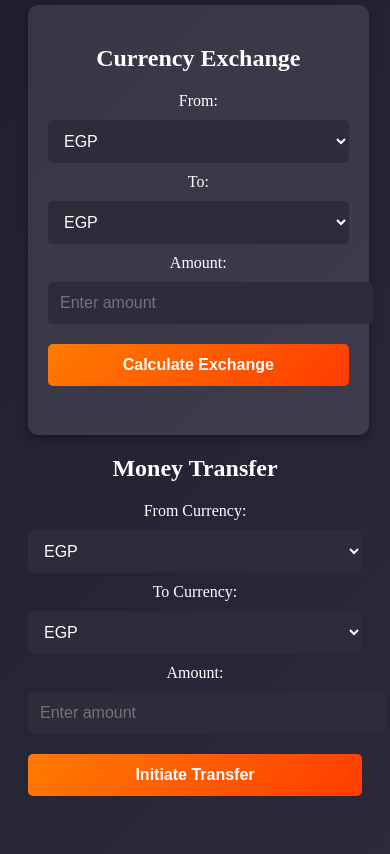
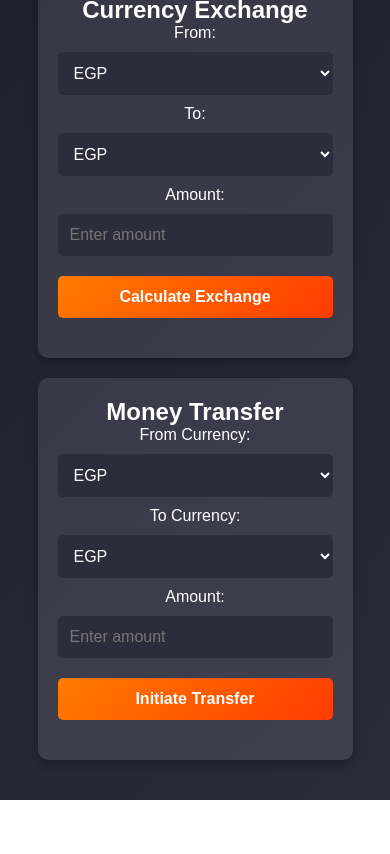
Before and after one commit to mafiajoo/moneytransfer2, a website: page index.html in a window 390 px wide. Shown: the part 138-992 px from the top of the page. After the commit the page ends 938 px from the top, so only its background shows below. Drawn offline with Linux system fonts and the light colour scheme.

Commit message:
Update style.css

```diff
--- a/style.css
+++ b/style.css
@@ -1,4 +1,3 @@
-<<<<<<< HEAD
 /* Reset & Global Styles */
 * {
     margin: 0;
@@ -20,8 +19,8 @@ h1 {
     margin-bottom: 10px;
 }
 
-/* Exchange Section */
-#exchange-section, #payment-section {
+/* Sections */
+#exchange-section, #transfer-section {
     background: rgba(255, 255, 255, 0.1);
     padding: 20px;
     border-radius: 10px;
@@ -58,7 +57,13 @@ button:hover {
     transform: scale(1.05);
 }
 
-/* Exchange Result */
+/* Pay Now Button */
+.pay-btn {
+    background: linear-gradient(135deg, #00c853, #009624);
+    display: none; /* Hidden by default */
+}
+
+/* Exchange & Transfer Result */
 #exchange-result, #transfer-result {
     font-size: 1.2rem;
     font-weight: bold;
@@ -71,86 +76,7 @@ button:hover {
         font-size: 2rem;
     }
 
-    #exchange-section, #payment-section {
+    #exchange-section, #transfer-section {
         width: 90%;
     }
 }
-
-=======
-/* Reset & Global Styles */
-* {
-    margin: 0;
-    padding: 0;
-    box-sizing: border-box;
-    font-family: "Poppins", sans-serif;
-}
-
-body {
-    background: linear-gradient(135deg, #1e1e2f, #2a2a3b);
-    color: #fff;
-    text-align: center;
-    padding: 20px;
-}
-
-/* Header */
-h1 {
-    font-size: 2.5rem;
-    margin-bottom: 10px;
-}
-
-/* Exchange Section */
-#exchange-section, #payment-section {
-    background: rgba(255, 255, 255, 0.1);
-    padding: 20px;
-    border-radius: 10px;
-    max-width: 500px;
-    margin: 20px auto;
-    box-shadow: 0px 4px 10px rgba(0, 0, 0, 0.3);
-}
-
-/* Inputs & Select Boxes */
-input, select, button {
-    width: 100%;
-    padding: 12px;
-    margin: 10px 0;
-    border: none;
-    border-radius: 5px;
-    font-size: 1rem;
-}
-
-input, select {
-    background: #2c2c3b;
-    color: white;
-}
-
-/* Buttons */
-button {
-    background: linear-gradient(135deg, #ff7b00, #ff3c00);
-    color: white;
-    font-weight: bold;
-    cursor: pointer;
-    transition: all 0.3s ease;
-}
-
-button:hover {
-    transform: scale(1.05);
-}
-
-/* Exchange Result */
-#exchange-result, #transfer-result {
-    font-size: 1.2rem;
-    font-weight: bold;
-    margin-top: 10px;
-}
-
-/* Responsive */
-@media (max-width: 600px) {
-    h1 {
-        font-size: 2rem;
-    }
-
-    #exchange-section, #payment-section {
-        width: 90%;
-    }
-}
->>>>>>> 2db1a5b95fc4c4d0c2be5b54e017a499aeadfda9
```
